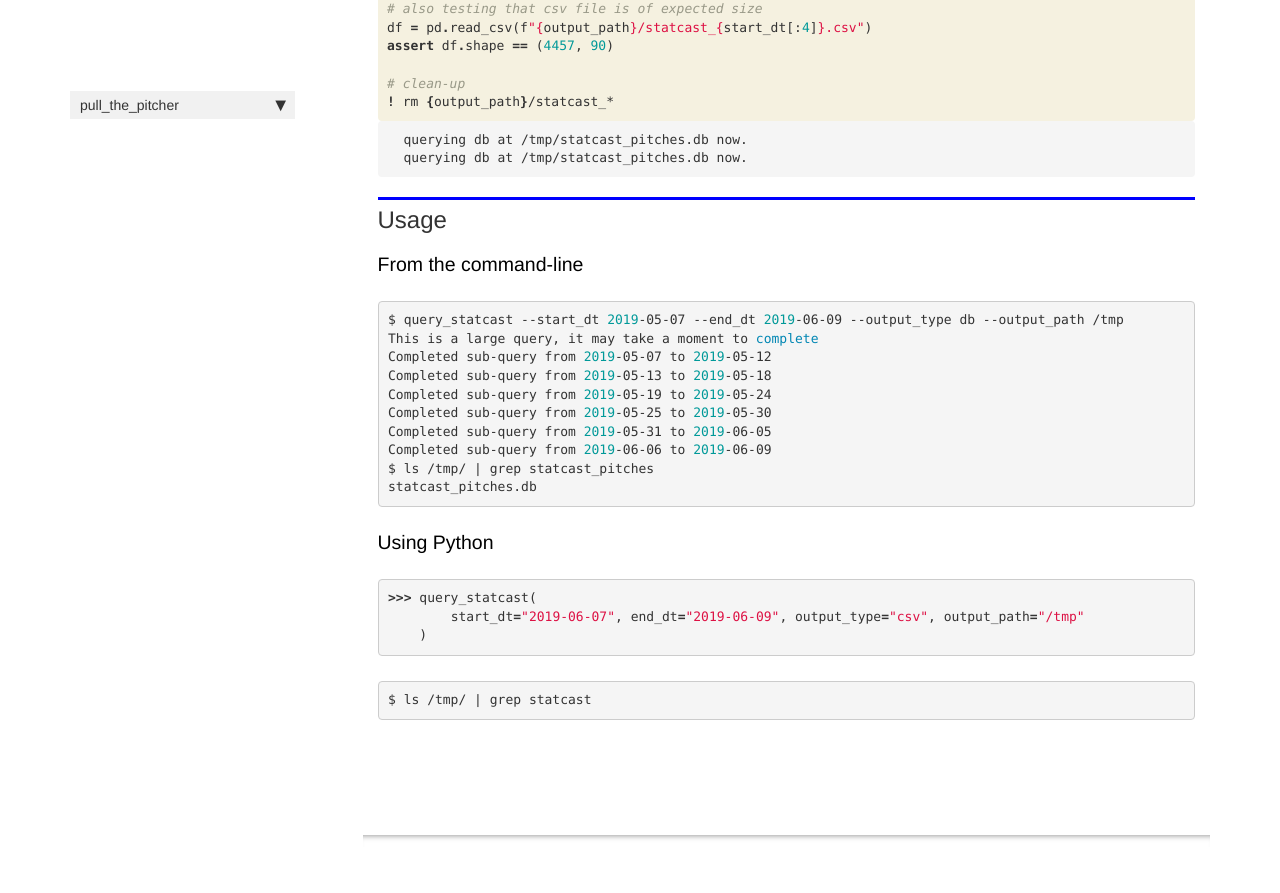
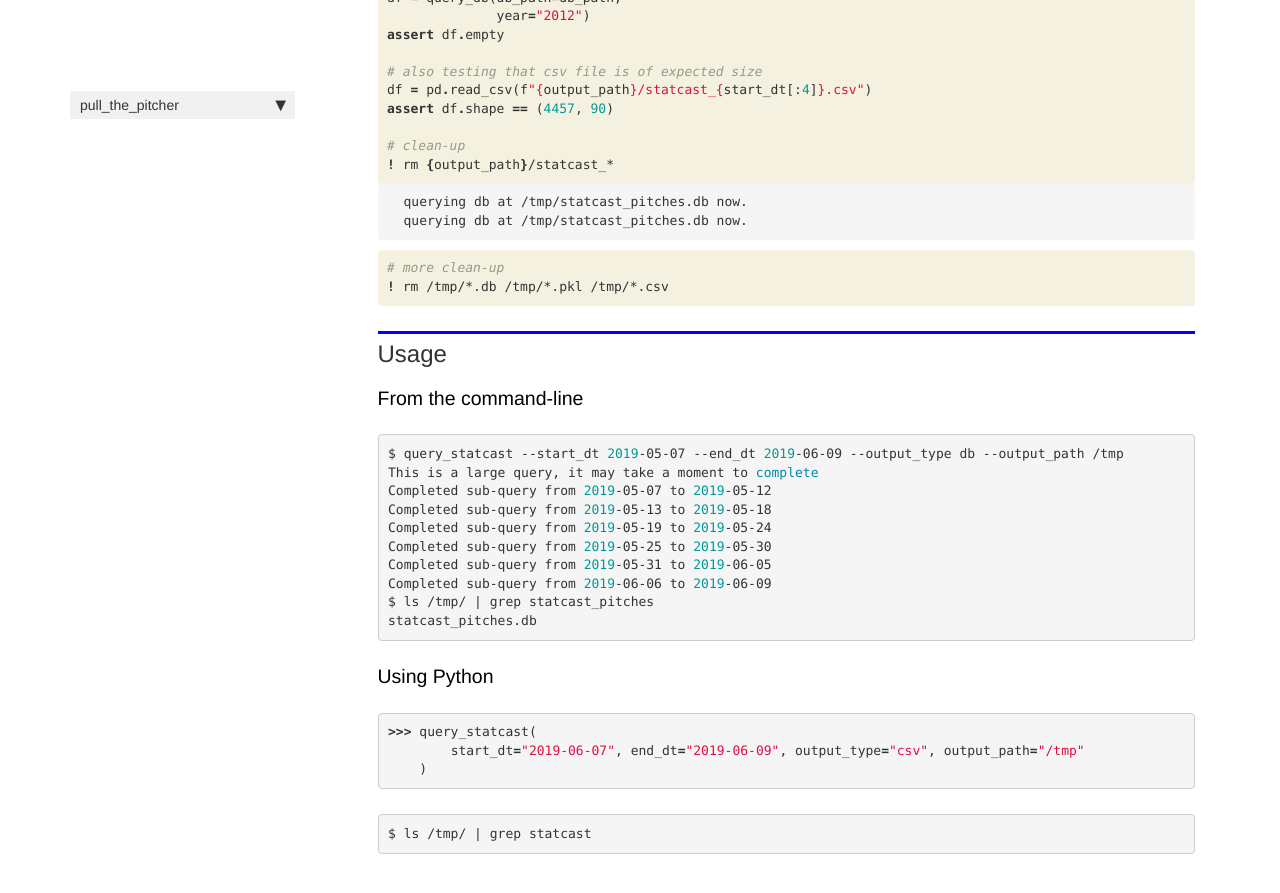
Before and after one commit to collinprather/pull-the-pitcher, a Jekyll site: the page built from docs/data_acquisition.html, in a window 1280 px wide and 900 px high, scrolled down 2384 px. Shown: the top 893 px of the window. Built offline with Jekyll 4.4.1, drawn with Linux system fonts in a browser that asks for light colours; nearby versions of some CDN libraries; comment, search, counter and statistics services are not loaded; some of the changed text lies outside the part shown.

```diff
--- a/docs/data_acquisition.html
+++ b/docs/data_acquisition.html
@@ -72,6 +72,23 @@ Saves as either a sqlite db file, or csv.</p>
 
 </div>
 
+</div>
+</div>
+
+</div>
+    {% endraw %}
+
+    {% raw %}
+
+<div class="cell border-box-sizing code_cell rendered">
+<div class="input">
+
+<div class="inner_cell">
+    <div class="input_area">
+<div class=" highlight hl-ipython3"><pre><span></span><span class="o">!</span> rm /tmp/*.db /tmp/*.pkl /tmp/*.csv
+</pre></div>
+
+    </div>
 </div>
 </div>
 
@@ -243,6 +260,24 @@ querying db at /tmp/statcast_pitches.db now.
 </div>
     {% endraw %}
 
+    {% raw %}
+
+<div class="cell border-box-sizing code_cell rendered">
+<div class="input">
+
+<div class="inner_cell">
+    <div class="input_area">
+<div class=" highlight hl-ipython3"><pre><span></span><span class="c1"># more clean-up</span>
+<span class="o">!</span> rm /tmp/*.db /tmp/*.pkl /tmp/*.csv
+</pre></div>
+
+    </div>
+</div>
+</div>
+
+</div>
+    {% endraw %}
+
 <div class="cell border-box-sizing text_cell rendered"><div class="inner_cell">
 <div class="text_cell_render border-box-sizing rendered_html">
 <h2 id="Usage">Usage<a class="anchor-link" href="#Usage"> </a></h2>
```
Also changed, not shown: docs/data_pipeline.html (+34 -0 lines), 2 other files.
